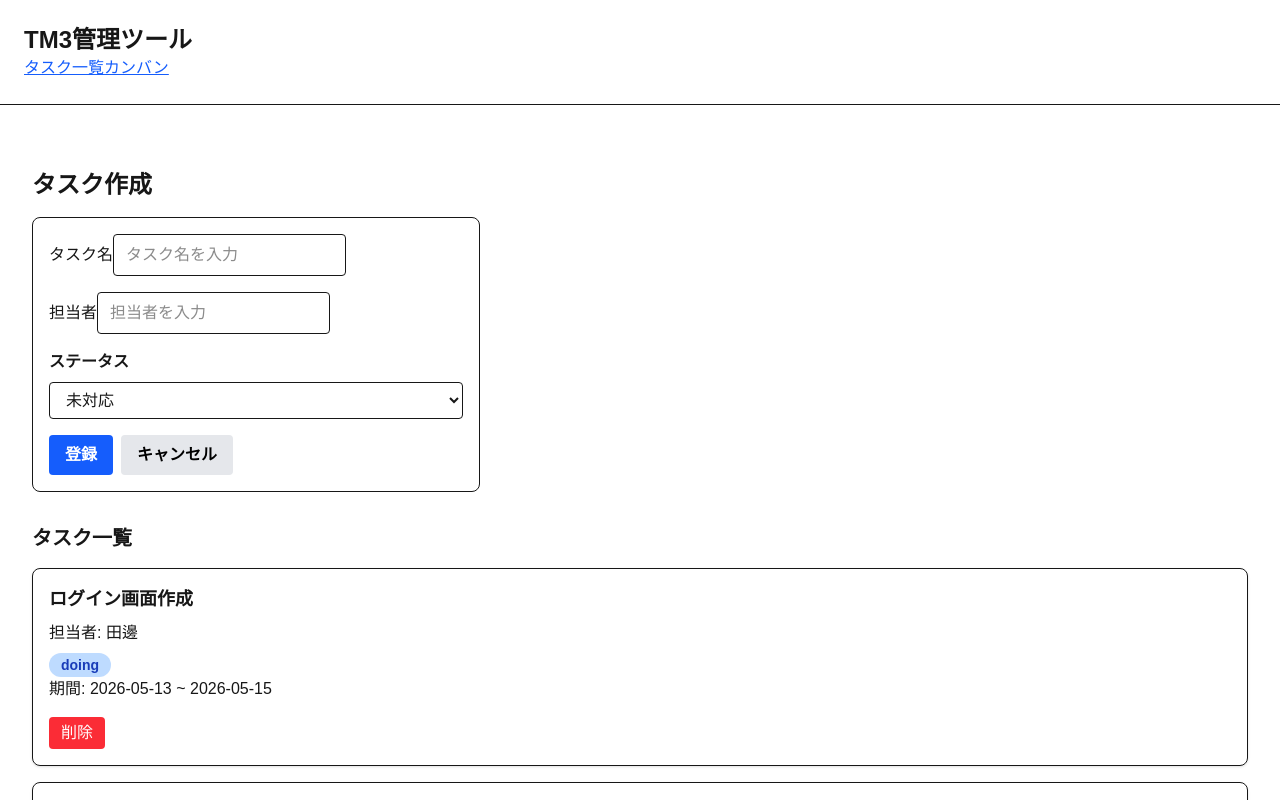
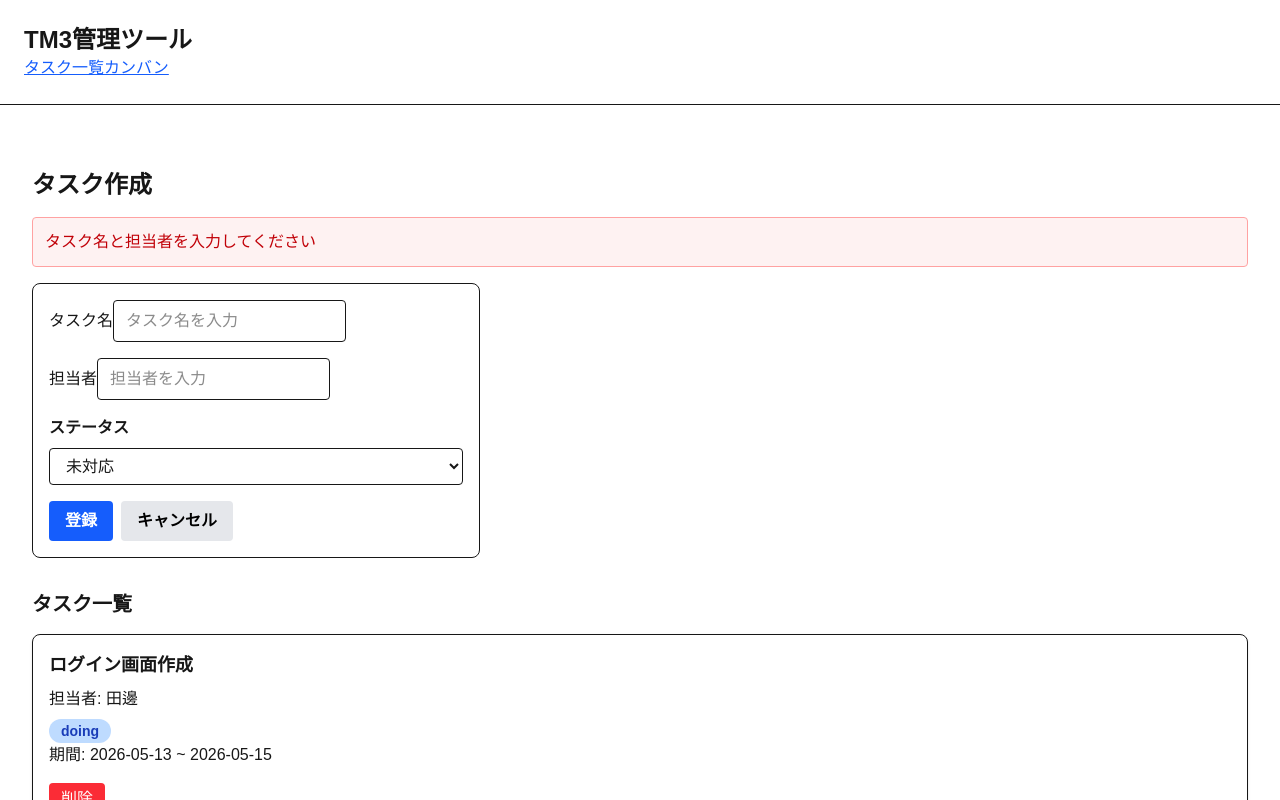
Before and after one commit to kazu0801-b/tm3-management-app, a Next.js app in the folder frontend/: page / in a window 1280 px wide. Shown: the top 800 px of the page. Built offline with nearby package versions, Linux system fonts and the light colour scheme.

Commit message:
エラーメッセージを追加しました

```diff
--- a/frontend/src/app/page.tsx
+++ b/frontend/src/app/page.tsx
@@ -1,5 +1,6 @@
 "use client";
 
+import { ErrorMessage } from "@/components/atoms/ErrorMessage";
 import { KanbanBoard } from "@/components/organisms/KanbanBoard";
 import { TaskForm } from "@/components/organisms/TaskForm";
 import { TaskList } from "@/components/organisms/TaskList";
@@ -46,6 +47,10 @@ export default function Home() {
         <h2 className="text-2xl font-bold">タスク作成</h2>
 
         <div className="mt-4">
+          <ErrorMessage message="タスク名と担当者を入力してください" />
+        </div>
+
+        <div className="mt-4">
           <TaskForm onSubmit={handleAddTask} />
         </div>
       </section>
--- /dev/null
+++ b/frontend/src/components/atoms/ErrorMessage/index.tsx
@@ -0,0 +1,11 @@
+type Props = {
+    message: string;
+};
+
+export const ErrorMessage = ({message}: Props) => {
+    return (
+        <p className="rounded border border-red-300 bg-red-50 p-3 text-red-700">
+            {message}
+        </p>
+    );
+};
```
